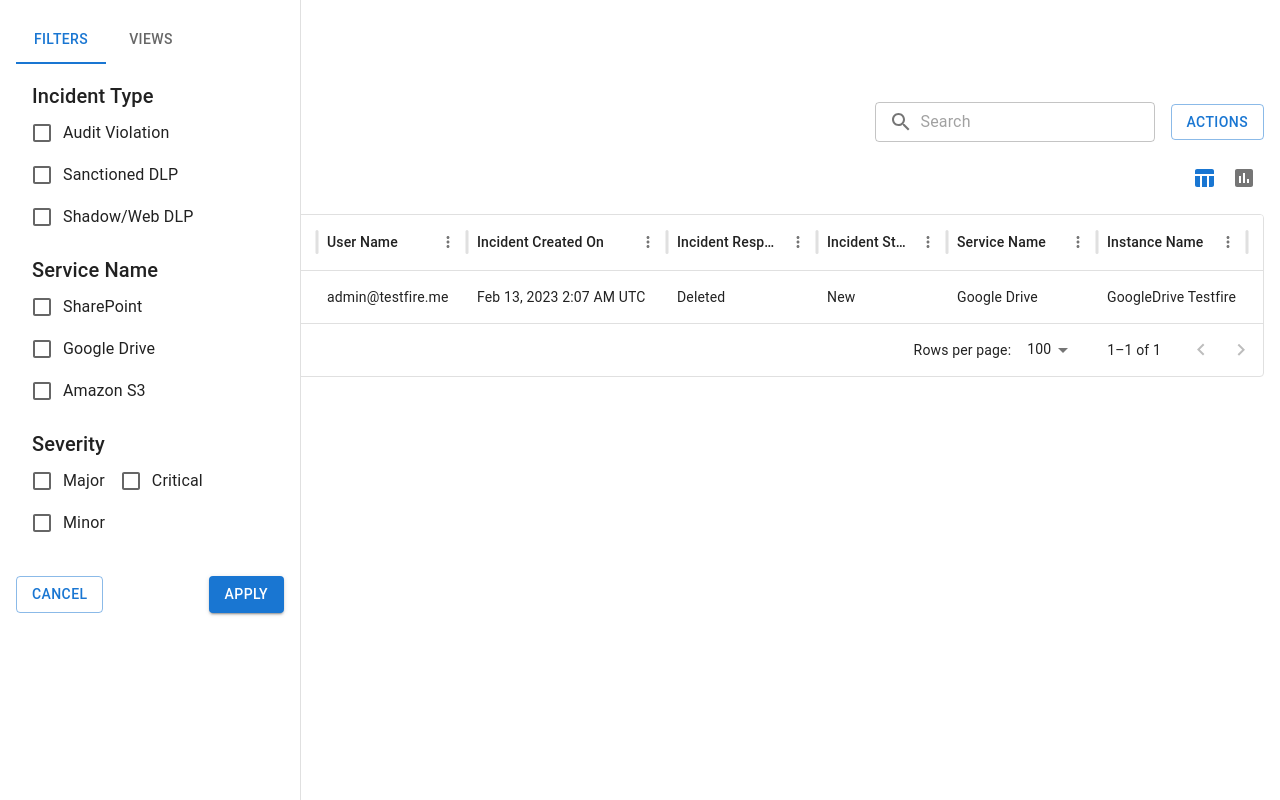
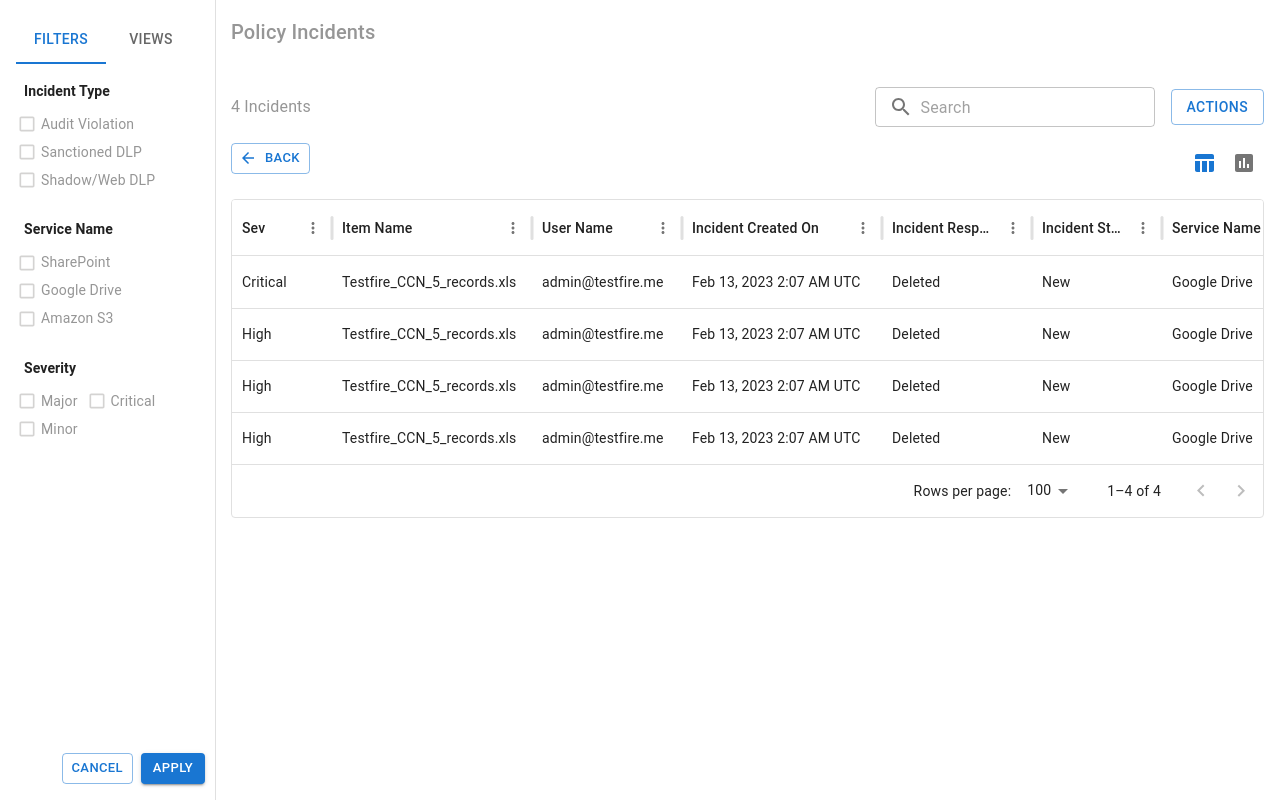
Before and after one commit to madhankumar786/hm-assessment-poc, a React (Create React App) app: page /widgetDetails in a window 1280 px wide. Built offline with nearby package versions, Linux system fonts and the light colour scheme; data requests are answered from the project's data file.

Commit message:
Added Widget details page with responsiveness and integrated with getTableData api

```diff
--- a/db.json
+++ b/db.json
@@ -23,48 +23,26 @@
       "phone": "9877887766",
       "password": "M@yadhu123",
       "userType": "User"
+    },
+    {
+      "id": "952a",
+      "name": "testinggg",
+      "email": "testinggg@gmail.com",
+      "phone": "9988998877",
+      "password": "M@testing123",
+      "userType": "External"
     }
   ],
   "dashboard": [
     {
-      "id": "cfdf",
-      "cardType": "Resource",
-      "savedView": "view2",
-      "cardTitle": "Donut Chart one",
-      "show": "detailed",
-      "by": "category",
-      "now": "last24hours",
-      "chartType": "donut"
-    },
-    {
       "id": "8a42",
       "cardType": "Connected Apps",
       "savedView": "chart",
-      "cardTitle": "Testing 4",
+      "cardTitle": "Testing f",
       "show": "Data Acitivty Monitoring",
       "by": "Data Risk Analysis",
       "now": "Data Volume",
       "chartType": "bar"
-    },
-    {
-      "id": "94aa",
-      "cardType": "Connected Apps",
-      "savedView": "view1",
-      "cardTitle": "Testing",
-      "show": "Option 1",
-      "by": "By 2",
-      "now": "And Y",
-      "chartType": "bar"
-    },
-    {
-      "id": "351d",
-      "cardType": "Users",
-      "savedView": "view1",
-      "cardTitle": "Line Chart testing",
-      "show": "Option 1",
-      "by": "By 1",
-      "now": "And 2",
-      "chartType": "line"
     },
     {
       "id": "3a11",
@@ -74,7 +52,63 @@
       "show": "Data Acitivty Monitoring",
       "by": "Data Risk Analysis",
       "now": "Data Volume",
+      "chartType": "donut"
+    },
+    {
+      "id": "c805",
+      "cardType": "Web Malware",
+      "savedView": "chart",
+      "cardTitle": "Testing Five",
+      "show": "Data Acitivty Monitoring",
+      "by": "Data Risk Analysis",
+      "now": "Data Volume",
       "chartType": "stackedBar"
+    }
+  ],
+  "tableData":[
+    {
+      "id": 1,
+      "severity": "Critical",
+      "itemName": "Testfire_CCN_5_records.xls",
+      "userName": "admin@testfire.me",
+      "incidentCreatedOn": "Feb 13, 2023 2:07 AM UTC",
+      "incidentResponse": "Deleted",
+      "incidentStatus": "New",
+      "serviceName": "Google Drive",
+      "instanceName": "GoogleDrive Testfire"
+    },
+    {
+      "id": 2,
+      "severity": "High",
+      "itemName": "Testfire_CCN_5_records.xls",
+      "userName": "admin@testfire.me",
+      "incidentCreatedOn": "Feb 13, 2023 2:07 AM UTC",
+      "incidentResponse": "Deleted",
+      "incidentStatus": "New",
+      "serviceName": "Google Drive",
+      "instanceName": "GoogleDrive Testfire"
+    },
+     {
+      "id": 3,
+      "severity": "High",
+      "itemName": "Testfire_CCN_5_records.xls",
+      "userName": "admin@testfire.me",
+      "incidentCreatedOn": "Feb 13, 2023 2:07 AM UTC",
+      "incidentResponse": "Deleted",
+      "incidentStatus": "New",
+      "serviceName": "Google Drive",
+      "instanceName": "GoogleDrive Testfire"
+    },
+    {
+      "id": 4,
+      "severity": "High",
+      "itemName": "Testfire_CCN_5_records.xls",
+      "userName": "admin@testfire.me",
+      "incidentCreatedOn": "Feb 13, 2023 2:07 AM UTC",
+      "incidentResponse": "Deleted",
+      "incidentStatus": "New",
+      "serviceName": "Google Drive",
+      "instanceName": "GoogleDrive Testfire"
     }
   ]
 }
--- a/src/components/AddNewCardModal/AddNewCardModal.js
+++ b/src/components/AddNewCardModal/AddNewCardModal.js
@@ -575,6 +575,7 @@ const AddNewCardModal = ({ open, handleClose, selectedChart, setResetForm}) => {
     </Modal>
     <Snackbar
           open={openSnackbar}
+          anchorOrigin={{vertical:'top', horizontal:'center'}}
           autoHideDuration={6000}
           onClose={() => setOpenSnackbar(false)}
         >
--- a/src/components/Dashboard/Dashboard.js
+++ b/src/components/Dashboard/Dashboard.js
@@ -62,6 +62,7 @@ const Dashboard = () => {
       resetForm();
     }
   };
+
   const handleSuccess = (data) => {
     console.log("Data fetched successfully:", data);
     dispatch(setCharts(data?.data));
--- a/src/components/LoginPage/LoginPage.js
+++ b/src/components/LoginPage/LoginPage.js
@@ -44,6 +44,8 @@ const LoginPage = ({ handleLoginWithGithub }) => {
     localStorage.setItem("email", user.email);
     localStorage.setItem("userName", user.name);
     navigate("/dashboard");
+    setSnackbarMessage("Logged in Successfully!");
+    setOpenSnackbar(true);
   };
 
   const handleError = (error) => {
@@ -208,6 +210,7 @@ const LoginPage = ({ handleLoginWithGithub }) => {
         </form>
         <Snackbar
           open={openSnackbar}
+          anchorOrigin={{vertical:'top', horizontal:'center'}}
           autoHideDuration={6000}
           onClose={() => setOpenSnackbar(false)}
         >
--- /dev/null
+++ b/src/components/WidgetDetails/WidgetDetails.css
@@ -0,0 +1,40 @@
+.widgetDetailsLeftContainer{
+    position: relative;
+}
+/* .widgetDetailsLeftContainer .MuiPaper-root{
+    margin-top:60px;
+} */
+@media only screen and (min-width: 900px) {
+    .tableHolderStyles .MuiBox-root{
+        margin-left: 215px;
+    }
+  }
+
+.widgetDetailsBtn{
+    position: absolute;
+    right: 10px;
+    bottom: 0px;
+}
+.MuiBox-root .MuiCheckbox-root{
+    padding:4px;
+}
+/* width */
+.widgetDetailsLeftContainer .MuiPaper-root::-webkit-scrollbar {
+    width: 5px;
+  }
+
+/* Track */
+.widgetDetailsLeftContainer .MuiPaper-root::-webkit-scrollbar-track {
+    background: #f1f1f1;
+}
+
+/* Handle */
+.widgetDetailsLeftContainer .MuiPaper-root::-webkit-scrollbar-thumb {
+    background: #888;
+    border-radius: 30px;
+}
+
+/* Handle on hover */
+.widgetDetailsLeftContainer .MuiPaper-root::-webkit-scrollbar-thumb:hover {
+    background: #555;
+}
--- a/src/components/WidgetDetails/WidgetDetails.js
+++ b/src/components/WidgetDetails/WidgetDetails.js
@@ -1,5 +1,5 @@
 // WidgetDetails.jsx
-import React, { useState } from 'react';
+import React, { useState } from "react";
 import {
   Box,
   Tabs,
@@ -7,7 +7,6 @@ import {
   IconButton,
   Typography,
   TextField,
-  MenuItem,
   Drawer,
   Button,
   AppBar,
@@ -16,57 +15,156 @@ import {
   FormControlLabel,
   useMediaQuery,
   InputAdornment,
-} from '@mui/material';
-import { DataGrid } from '@mui/x-data-grid';
-import TableChartIcon from '@mui/icons-material/TableChart';
-import InsertChartIcon from '@mui/icons-material/InsertChart';
-import MenuIcon from '@mui/icons-material/Menu';
-import SearchIcon from '@mui/icons-material/Search';
-import { useTheme } from '@mui/material/styles';
+} from "@mui/material";
+import { DataGrid } from "@mui/x-data-grid";
+import TableChartIcon from "@mui/icons-material/TableChart";
+import InsertChartIcon from "@mui/icons-material/InsertChart";
+import ArrowBackIcon from "@mui/icons-material/ArrowBack";
+import MenuIcon from "@mui/icons-material/Menu";
+import SearchIcon from "@mui/icons-material/Search";
+import { useTheme } from "@mui/material/styles";
+import "./WidgetDetails.css";
+import { useNavigate } from "react-router-dom";
+import { useDispatch, useSelector } from "react-redux";
+import { useGetWidgetTableData } from "hooks";
+import { setWidgetDetaildTable } from "store/widgetDetailsTableSlice";
 
 const columns = [
-  { field: 'severity', headerName: 'Sev', width: 100, sortable: true },
-  { field: 'itemName', headerName: 'Item Name', width: 200, sortable: true },
-  { field: 'userName', headerName: 'User Name', width: 150, sortable: true },
-  { field: 'incidentCreatedOn', headerName: 'Incident Created On', width: 200, sortable: true },
-  { field: 'incidentResponse', headerName: 'Incident Response', width: 150, sortable: true },
-  { field: 'incidentStatus', headerName: 'Incident Status', width: 130, sortable: true },
-  { field: 'serviceName', headerName: 'Service Name', width: 150, sortable: true },
-  { field: 'instanceName', headerName: 'Instance Name', width: 150, sortable: true },
+  { field: "severity", headerName: "Sev", width: 100, sortable: true },
+  { field: "itemName", headerName: "Item Name", width: 200, sortable: true },
+  { field: "userName", headerName: "User Name", width: 150, sortable: true },
+  {
+    field: "incidentCreatedOn",
+    headerName: "Incident Created On",
+    width: 200,
+    sortable: true,
+  },
+  {
+    field: "incidentResponse",
+    headerName: "Incident Response",
+    width: 150,
+    sortable: true,
+  },
+  {
+    field: "incidentStatus",
+    headerName: "Incident Status",
+    width: 130,
+    sortable: true,
+  },
+  {
+    field: "serviceName",
+    headerName: "Service Name",
+    width: 150,
+    sortable: true,
+  },
+  {
+    field: "instanceName",
+    headerName: "Instance Name",
+    width: 150,
+    sortable: true,
+  },
 ];
 
 const rows = [
   {
     id: 1,
-    severity: 'Critical',
-    itemName: 'Testfire_CCN_5_records.xls',
-    userName: 'admin@testfire.me',
-    incidentCreatedOn: 'Feb 13, 2023 2:07 AM UTC',
-    incidentResponse: 'Deleted',
-    incidentStatus: 'New',
-    serviceName: 'Google Drive',
-    instanceName: 'GoogleDrive Testfire',
+    severity: "Critical",
+    itemName: "Testfire_CCN_5_records.xls",
+    userName: "admin@testfire.me",
+    incidentCreatedOn: "Feb 13, 2023 2:07 AM UTC",
+    incidentResponse: "Deleted",
+    incidentStatus: "New",
+    serviceName: "Google Drive",
+    instanceName: "GoogleDrive Testfire",
   },
-  // Add more sample rows as needed
+  {
+    id: 2,
+    severity: "Low",
+    itemName: "Testfire_CCN_5_records.xls",
+    userName: "admin@testfire.me",
+    incidentCreatedOn: "Feb 13, 2023 2:07 AM UTC",
+    incidentResponse: "Deleted",
+    incidentStatus: "New",
+    serviceName: "Google Drive",
+    instanceName: "GoogleDrive Testfire",
+  },
+   {
+    id: 3,
+    severity: "High",
+    itemName: "Testfire_CCN_5_records.xls",
+    userName: "admin@testfire.me",
+    incidentCreatedOn: "Feb 13, 2023 2:07 AM UTC",
+    incidentResponse: "Deleted",
+    incidentStatus: "New",
+    serviceName: "Google Drive",
+    instanceName: "GoogleDrive Testfire",
+  },
+  {
+    id: 4,
+    severity: "Medium",
+    itemName: "Testfire_CCN_5_records.xls",
+    userName: "admin@testfire.me",
+    incidentCreatedOn: "Feb 13, 2023 2:07 AM UTC",
+    incidentResponse: "Deleted",
+    incidentStatus: "New",
+    serviceName: "Google Drive",
+    instanceName: "GoogleDrive Testfire",
+  },
+  {
+    id: 5,
+    severity: "Low",
+    itemName: "Testfire_CCN_5_records.xls",
+    userName: "admin@testfire.me",
+    incidentCreatedOn: "Feb 13, 2023 2:07 AM UTC",
+    incidentResponse: "Deleted",
+    incidentStatus: "New",
+    serviceName: "Google Drive",
+    instanceName: "GoogleDrive Testfire",
+  }
 ];
 
 const WidgetDetails = () => {
+  const { widgetTable } = useSelector((state) => state.WidgetDetails);
   const [leftTab, setLeftTab] = useState(0);
   const [viewTab, setViewTab] = useState(0);
   const [drawerOpen, setDrawerOpen] = useState(false);
   const theme = useTheme();
-  const isMobile = useMediaQuery(theme.breakpoints.down('sm'));
-
+  const isMobile = useMediaQuery(theme.breakpoints.down("sm"));
+  const navigate = useNavigate();
+  const dispatch = useDispatch();
   const handleLeftTabChange = (event, newValue) => {
     setLeftTab(newValue);
   };
 
   const toggleDrawer = (open) => (event) => {
-    if (event.type === 'keydown' && (event.key === 'Tab' || event.key === 'Shift')) {
+    if (
+      event.type === "keydown" &&
+      (event.key === "Tab" || event.key === "Shift")
+    ) {
       return;
     }
     setDrawerOpen(open);
   };
+
+  const handleBack = () => {
+    navigate(-1); // Goes back one step in the browser history
+  };
+
+  const handleSuccess = (data) => {
+    console.log("Table Data fetched successfully:", data);
+    dispatch(setWidgetDetaildTable(data));
+  };
+
+  const handleError = (error) => {
+    console.error("Error fetching data:", error);
+    // dispatch(setError(error.message));
+  };
+
+  // Call the custom hook
+   useGetWidgetTableData({
+    onSuccess: handleSuccess,
+    onError: handleError,
+  });
 
   return (
     <Box display="flex" height="100%" flexDirection="column">
@@ -74,7 +172,12 @@ const WidgetDetails = () => {
       {isMobile && (
         <AppBar position="static">
           <Toolbar>
-            <IconButton color="inherit" edge="start" onClick={toggleDrawer(true)} aria-label="menu">
+            <IconButton
+              color="inherit"
+              edge="start"
+              onClick={toggleDrawer(true)}
+              aria-label="menu"
+            >
               <MenuIcon />
             </IconButton>
             <Typography variant="h6">Policy Incidents</Typography>
@@ -82,10 +185,9 @@ const WidgetDetails = () => {
         </AppBar>
       )}
 
-      {/* Policy Incidents Heading */}
       {!isMobile && (
-        <Box p={2}>
-          <Typography variant="h4" gutterBottom>
+        <Box sx={{marginLeft:'215px'}} p={2}>
+          <Typography variant="h6" sx={{color:'#969696'}} gutterBottom>
             Policy Incidents
           </Typography>
         </Box>
@@ -96,39 +198,93 @@ const WidgetDetails = () => {
         anchor="left"
         open={drawerOpen}
         onClose={toggleDrawer(false)}
-        variant={isMobile ? 'temporary' : 'permanent'}
-        sx={{ '& .MuiDrawer-paper': { width: isMobile ? '100%' : '300px' } }}
+        variant={isMobile ? "temporary" : "permanent"}
+        sx={{ "& .MuiDrawer-paper": { width: isMobile ? "100%" : "215px" } }}
+        className="widgetDetailsLeftContainer"
       >
         <Box role="presentation" p={2} height="100%">
           {/* Tabs for Filters and Views */}
-          <Tabs value={leftTab} onChange={handleLeftTabChange} aria-label="left section tabs">
+          <Tabs
+            value={leftTab}
+            onChange={handleLeftTabChange}
+            aria-label="left section tabs"
+          >
             <Tab label="Filters" />
             <Tab label="Views" />
           </Tabs>
 
           {leftTab === 0 && (
-            <Box p={2}>
+            <Box p={1}>
               {/* Incident Type Filters */}
-              <Typography variant="h6">Incident Type</Typography>
-              <FormControlLabel control={<Checkbox />} label="Audit Violation" />
-              <FormControlLabel control={<Checkbox />} label="Sanctioned DLP" />
-              <FormControlLabel control={<Checkbox />} label="Shadow/Web DLP" />
+              <Typography
+                variant="h6"
+                sx={{ fontSize: "14px", fontWeight: "600", py: 1 }}
+              >
+                Incident Type
+              </Typography>
+              <FormControlLabel
+                control={<Checkbox size="small" sx={{color: "#d4d3d2"}}/>}
+                sx={{ color: "#969696"}}
+                label={<Typography sx={{fontSize:'14px'}}>Audit Violation</Typography>}
+              />
+              <FormControlLabel
+                control={<Checkbox size="small" sx={{color: "#d4d3d2"}}/>}
+                sx={{ color: "#969696", fontSize: "12px" }}
+                label={<Typography sx={{fontSize:'14px'}}>Sanctioned DLP</Typography>}
+              />
+              <FormControlLabel
+                control={<Checkbox size="small" sx={{color: "#d4d3d2"}} />}
+                sx={{ color: "#969696"}}
+                label={<Typography sx={{fontSize:'14px'}}>Shadow/Web DLP</Typography>}
+              />
 
               {/* Service Name Filters */}
-              <Typography variant="h6" mt={2}>
+              <Typography
+                variant="h6"
+                sx={{ fontSize: "14px", fontWeight: "600", py: 1 }}
+                mt={2}
+              >
                 Service Name
               </Typography>
-              <FormControlLabel control={<Checkbox />} label="SharePoint" />
-              <FormControlLabel control={<Checkbox />} label="Google Drive" />
-              <FormControlLabel control={<Checkbox />} label="Amazon S3" />
+              <FormControlLabel
+                control={<Checkbox size="small" sx={{color: "#d4d3d2"}} />}
+                sx={{ color: "#969696"}}
+                label={<Typography sx={{fontSize:'14px'}}>SharePoint</Typography>}
+              />
+              <FormControlLabel
+                control={<Checkbox size="small" sx={{color: "#d4d3d2"}} />}
+                sx={{ color: "#969696"}}
+                label={<Typography sx={{fontSize:'14px'}}>Google Drive</Typography>}
+              />
+              <FormControlLabel
+                control={<Checkbox size="small" sx={{color: "#d4d3d2"}} />}
+                sx={{ color: "#969696"}}
+                label={<Typography sx={{fontSize:'14px'}}>Amazon S3</Typography>}
+              />
 
               {/* Severity Filters */}
-              <Typography variant="h6" mt={2}>
+              <Typography
+                variant="h6"
+                sx={{ fontSize: "14px", fontWeight: "600", py: 1 }}
+                mt={2}
+              >
                 Severity
               </Typography>
-              <FormControlLabel control={<Checkbox />} label="Major" />
-              <FormControlLabel control={<Checkbox />} label="Critical" />
-              <FormControlLabel control={<Checkbox />} label="Minor" />
+              <FormControlLabel
+                control={<Checkbox size="small" sx={{color: "#d4d3d2"}}/>}
+                sx={{ color: "#969696"}}
+                label={<Typography sx={{fontSize:'14px'}}>Major</Typography>}
+              />
+              <FormControlLabel
+                control={<Checkbox size="small" sx={{color: "#d4d3d2"}}/>}
+                sx={{ color: "#969696"}}
+                label={<Typography sx={{fontSize:'14px'}}>Critical</Typography>}
+              />
+              <FormControlLabel
+                control={<Checkbox size="small" sx={{color: "#d4d3d2"}} />}
+                sx={{ color: "#969696"}}
+                label={<Typography sx={{fontSize:'14px'}}>Minor</Typography>}
+              />
             </Box>
           )}
 
@@ -141,11 +297,11 @@ const WidgetDetails = () => {
           )}
 
           {/* Drawer Buttons */}
-          <Box display="flex" justifyContent="space-between" mt={2}>
-            <Button variant="outlined" onClick={toggleDrawer(false)}>
+          <Box display="flex" justifyContent="right" my={2} className="widgetDetailsBtn">
+            <Button variant="outlined" onClick={toggleDrawer(false)} size="small" sx={{mr:1}}>
               Cancel
             </Button>
-            <Button variant="contained" color="primary">
+            <Button variant="contained" color="primary" size="small">
               Apply
             </Button>
           </Box>
@@ -153,10 +309,16 @@ const WidgetDetails = () => {
       </Drawer>
 
       {/* Right Section - Chart and Table View */}
-      <Box flex={1} p={2} ml={isMobile ? 0 : 0} overflow="hidden">
+
+      <Box className="tableHolderStyles" flex={1} p={2} ml={isMobile ? 0 : 0} overflow="hidden">
         {/* Action button and Table Info */}
-        <Box display="flex" justifyContent="space-between" alignItems="center" mb={2}>
-          <Typography variant="body1">Total Rows: {rows.length}</Typography>
+        <Box
+          display="flex"
+          justifyContent="space-between"
+          alignItems="center"
+          mb={2}
+        >
+          <Typography variant="body1" sx={{color:'#969696'}}>{widgetTable?.length} Incidents</Typography>
           <Box display="flex" alignItems="center" gap={2}>
             <TextField
               variant="outlined"
@@ -176,43 +338,56 @@ const WidgetDetails = () => {
         </Box>
 
         {/* Tabs for table and chart view */}
-        <Box display="flex" justifyContent="flex-end" mb={2}>
+        <Box display="flex" justifyContent="space-between" mb={2}>
+          <Box className="testing786" sx={{backgroundcolor:"#ffffff", textAlign:'left',margin:'0px !important'}}>
+            <Button onClick={handleBack} size="small" variant="outlined" startIcon={<ArrowBackIcon />}>Back</Button>
+          </Box>
+          <Box sx={{backgroundcolor:"#ffffff"}}>
             <IconButton
-            color={viewTab === 0 ? 'primary' : 'default'}
+              color={viewTab === 0 ? "primary" : "default"}
               onClick={() => setViewTab(0)}
             >
               <TableChartIcon />
             </IconButton>
             <IconButton
-            color={viewTab === 1 ? 'primary' : 'default'}
+              color={viewTab === 1 ? "primary" : "default"}
               onClick={() => setViewTab(1)}
             >
               <InsertChartIcon />
             </IconButton>
           </Box>
+        </Box>
 
-        {viewTab === 0 && (
+        {viewTab === 0 && widgetTable && (
           // DataGrid table view
-          <Box sx={{ overflowX: 'auto', height: 400 }}>
+
+
+            <Box sx={{ overflowX: "auto", height: 335 }}>
               <DataGrid
-              rows={rows}
+                rows={widgetTable}
                 columns={columns}
                 pageSize={5}
                 rowsPerPageOptions={[5]}
                 disableSelectionOnClick
                 autoHeight
                 sx={{
-                '& .MuiDataGrid-root': {
-                  overflowX: 'auto',
+                  "& .MuiDataGrid-root": {
+                    overflowX: "auto",
                   },
                 }}
               />
             </Box>
+
         )}
 
         {viewTab === 1 && (
           // Chart view - placeholder content
-          <Box display="flex" justifyContent="center" alignItems="center" height={400}>
+          <Box
+            display="flex"
+            justifyContent="center"
+            alignItems="center"
+            height={400}
+          >
             <Typography variant="h5">Chart View (Placeholder)</Typography>
           </Box>
         )}
--- a/src/hooks/index.js
+++ b/src/hooks/index.js
@@ -4,3 +4,4 @@ export { default as useAddUser } from './useAddUser';
 export { default as useChartDelete } from './useChartDelete';
 export { default as useAddDashboardChart } from './useAddDashboardChart';
 export { default as useAuthenticateUser } from './useAuthenticateUser';
+export { default as useGetWidgetTableData } from './useGetWidgetTableData';
--- a/src/store/store.js
+++ b/src/store/store.js
@@ -1,10 +1,12 @@
 // src/store.js
 import { configureStore } from '@reduxjs/toolkit';
 import chartsReducer from './chartsSlice';
+import  setWidgetDetaildTable  from './widgetDetailsTableSlice';
 
 const store = configureStore({
   reducer: {
     dashboard:chartsReducer,
+    WidgetDetails: setWidgetDetaildTable,
   },
 });
 
--- /dev/null
+++ b/src/store/widgetDetailsTableSlice.js
@@ -0,0 +1,25 @@
+// src/store/chartsSlice.js
+import { createSlice } from '@reduxjs/toolkit';
+
+const widgetDetailsTableSlice = createSlice({
+  name: 'widgetTable',
+  initialState: {
+    tableData: [],
+    loading: false,
+    error: null,
+  },
+  reducers: {
+    setWidgetDetaildTable: (state, action) => {
+      state.widgetTable = action.payload;
+    },
+    setLoading: (state, action) => {
+      state.loading = action.payload;
+    },
+    setError: (state, action) => {
+      state.error = action.payload;
+    },
+  },
+});
+
+export const { setWidgetDetaildTable, setLoading, setError } = widgetDetailsTableSlice.actions;
+export default widgetDetailsTableSlice.reducer;
```
Also changed, not shown: src/components/ChartCard/ChartCard.js (+10 -4 lines), src/hooks/useGetWidgetTableData.js (added, +32 -0 lines). Lines whose indentation alone changed are shown as unchanged.
